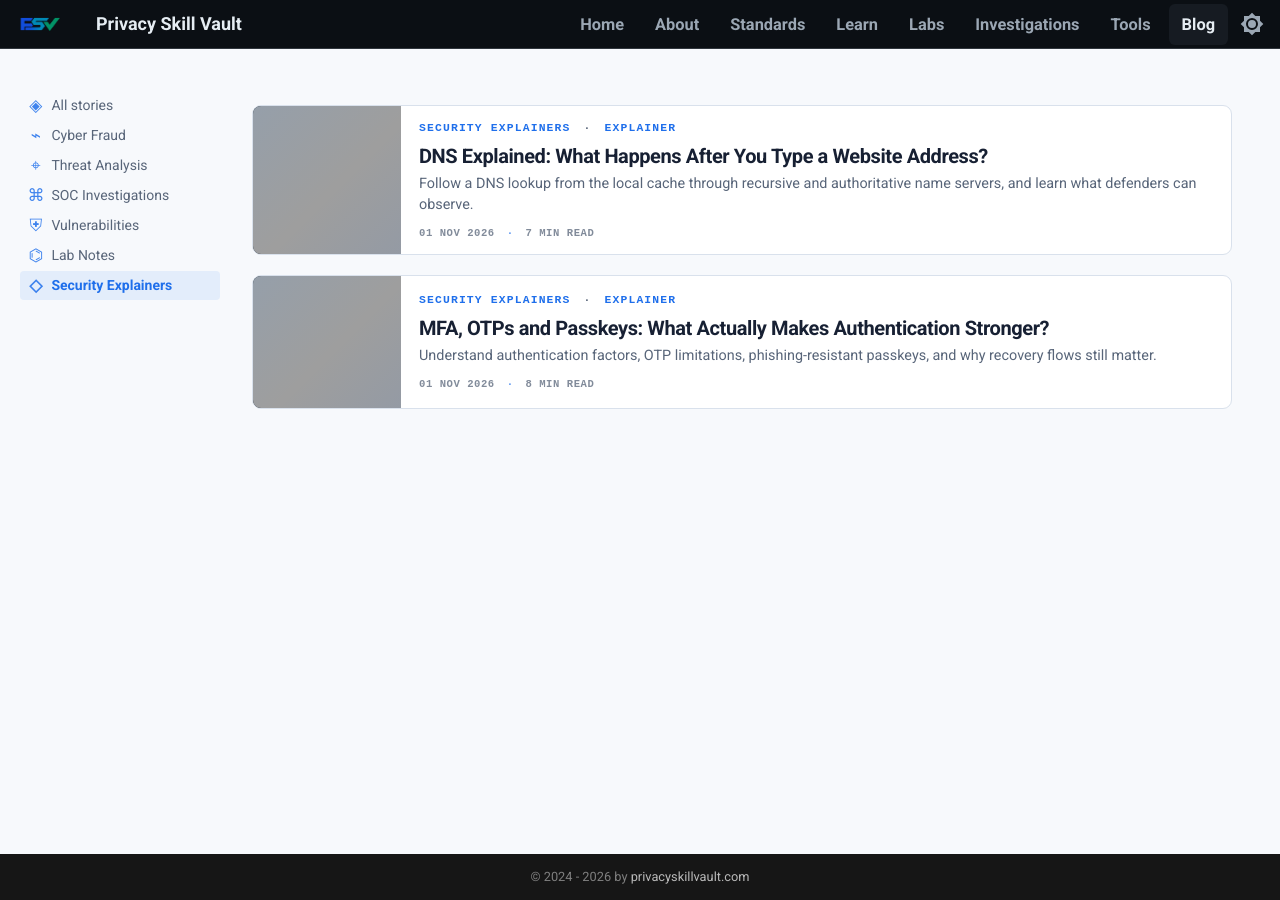
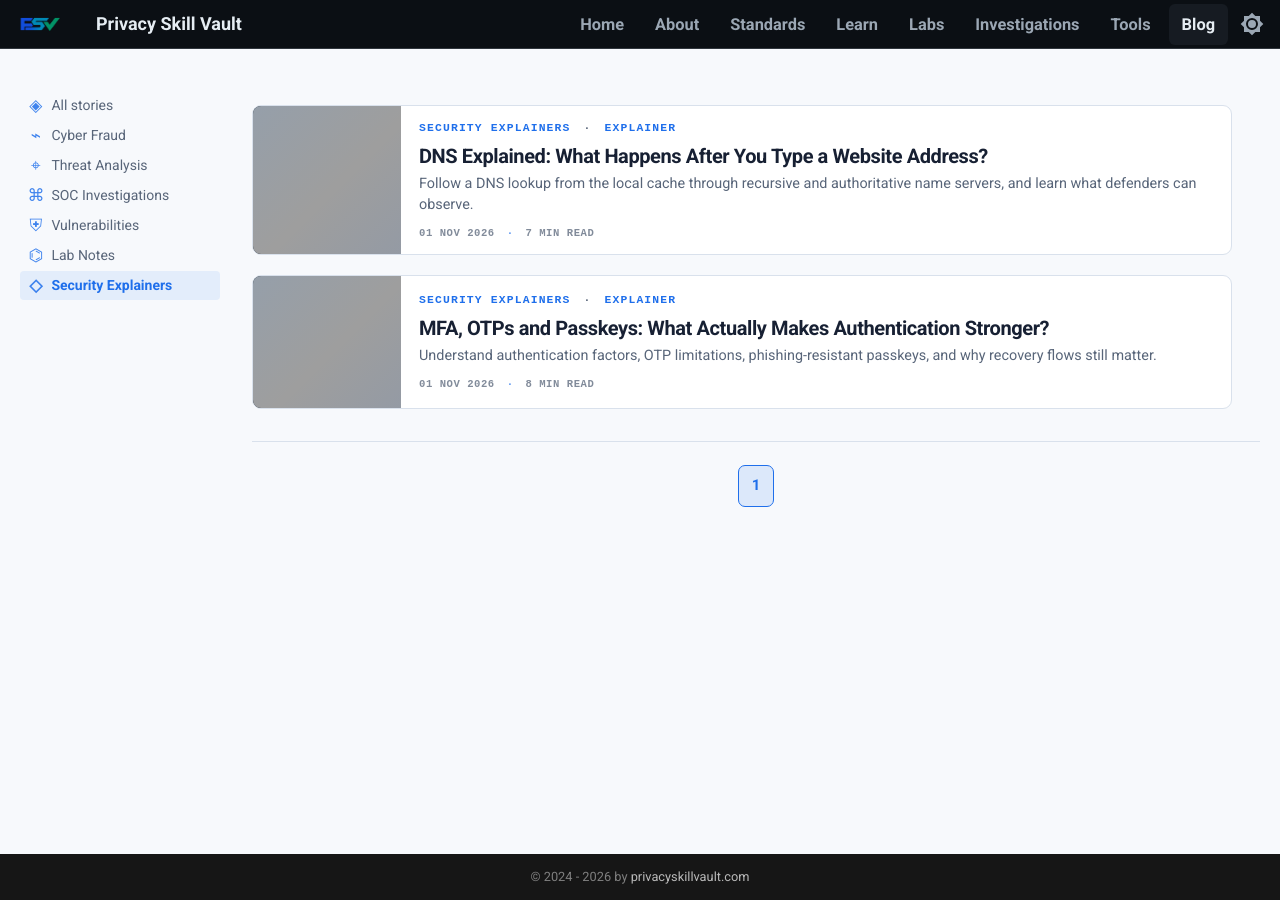
Before and after one commit to PrivacySkillVault/privacyskillvault.github.io, an MkDocs documentation site: the page built from docs/blog/security-explainers/index.md, in a window 1280 px wide. Built offline with MkDocs 1.6.1 and Material for MkDocs 9.7.7, drawn with Linux system fonts in a browser that asks for light colours; grey boxes are pictures that could not be loaded.

Commit message:
Add category archive pagination foundation

```diff
--- a/docs/blog/security-explainers/index.md
+++ b/docs/blog/security-explainers/index.md
@@ -19,5 +19,6 @@
       <div class="psv-story-card__body"><span class="psv-story-category">SECURITY EXPLAINERS <i>·</i> EXPLAINER</span><h3>MFA, OTPs and Passkeys: What Actually Makes Authentication Stronger?</h3><p>Understand authentication factors, OTP limitations, phishing-resistant passkeys, and why recovery flows still matter.</p><div class="psv-story-card__footer"><small>01 NOV 2026 <i>·</i> 8 MIN READ</small></div></div>
     </a>
     </div>
+    <nav class="psv-journal-pagination" aria-label="security explainers pages"><span class="psv-page-link is-current" aria-current="page">1</span></nav>
   </section>
 </div>
```
